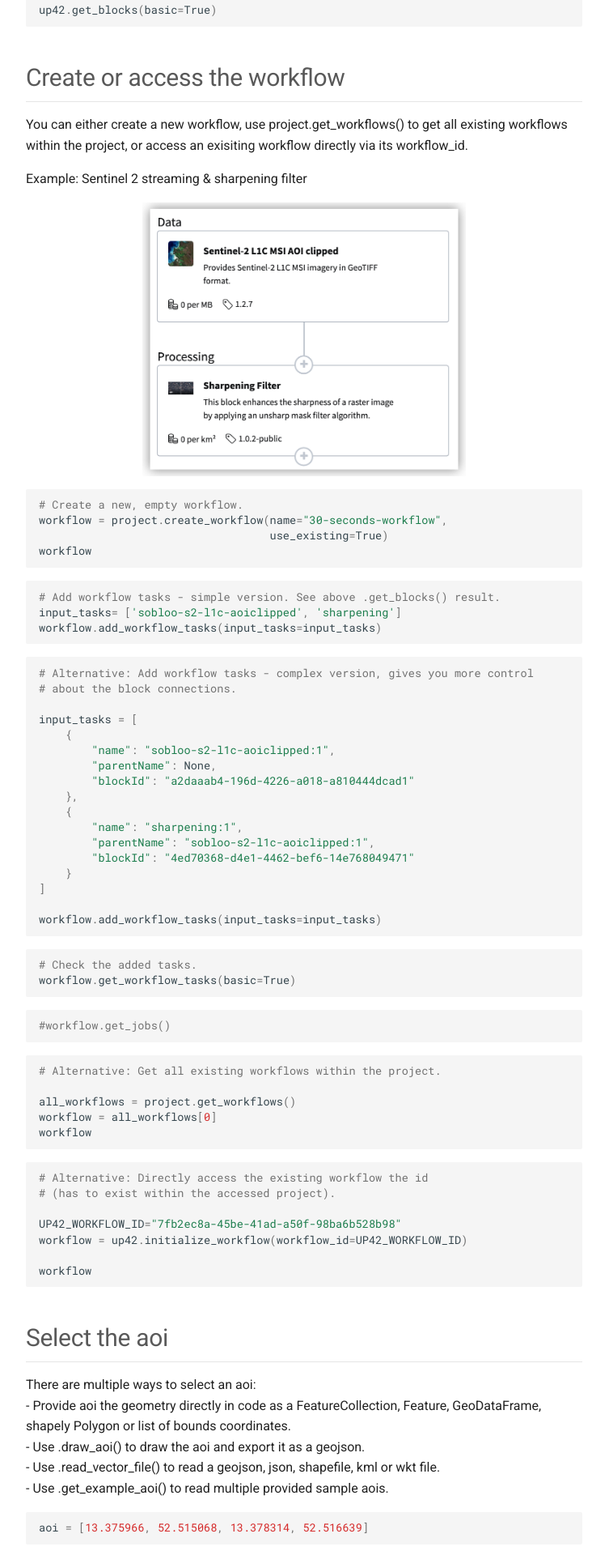
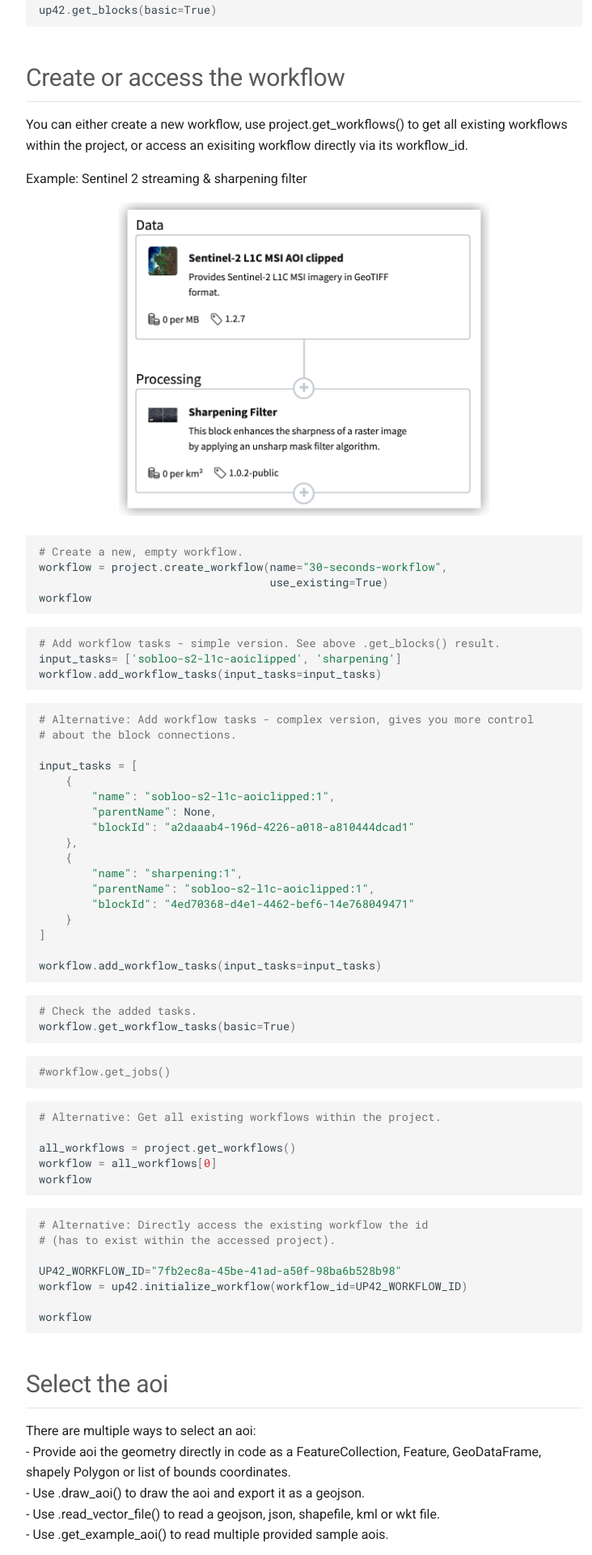
Before and after one commit to up42/up42-py, an MkDocs documentation site: the page built from docs/typical-usage.md, in a window 1280 px wide. Shown: the part 616-2536 px from the top of the page at 81% size, without its empty margins (264-996 px from the left). Built offline with MkDocs 1.6.1 and Material for MkDocs 9.7.7, drawn with Linux system fonts in a browser that asks for light colours; emoji names are drawn with the system emoji font; comment, search, counter and statistics services are not loaded.

Commit message:
image links

````diff
--- a/docs/typical-usage.md
+++ b/docs/typical-usage.md
@@ -26,9 +26,9 @@
 
 Example: Sentinel 2 streaming & sharpening filter
 
-<p align="center">
-    <img src="/assets/workflow.png" width="400" align="center">
-</p>
+
+![](assets/workflow.png)
+
 
 
 ```python
@@ -194,9 +194,7 @@
 job = workflow.run_job(input_parameters=input_parameters, track_status=True)
 ```
 
-<p align="center">
-    <img src="/assets/job_running.png" width="700">
-</p>
+![](assets/job_running.png)
 
 ## Download & Display results
 
````
Also changed, not shown: docs/30-second-example.md (+1 -3 lines), docs/authentication.md (+2 -3 lines), docs/assets/workflow.png.
